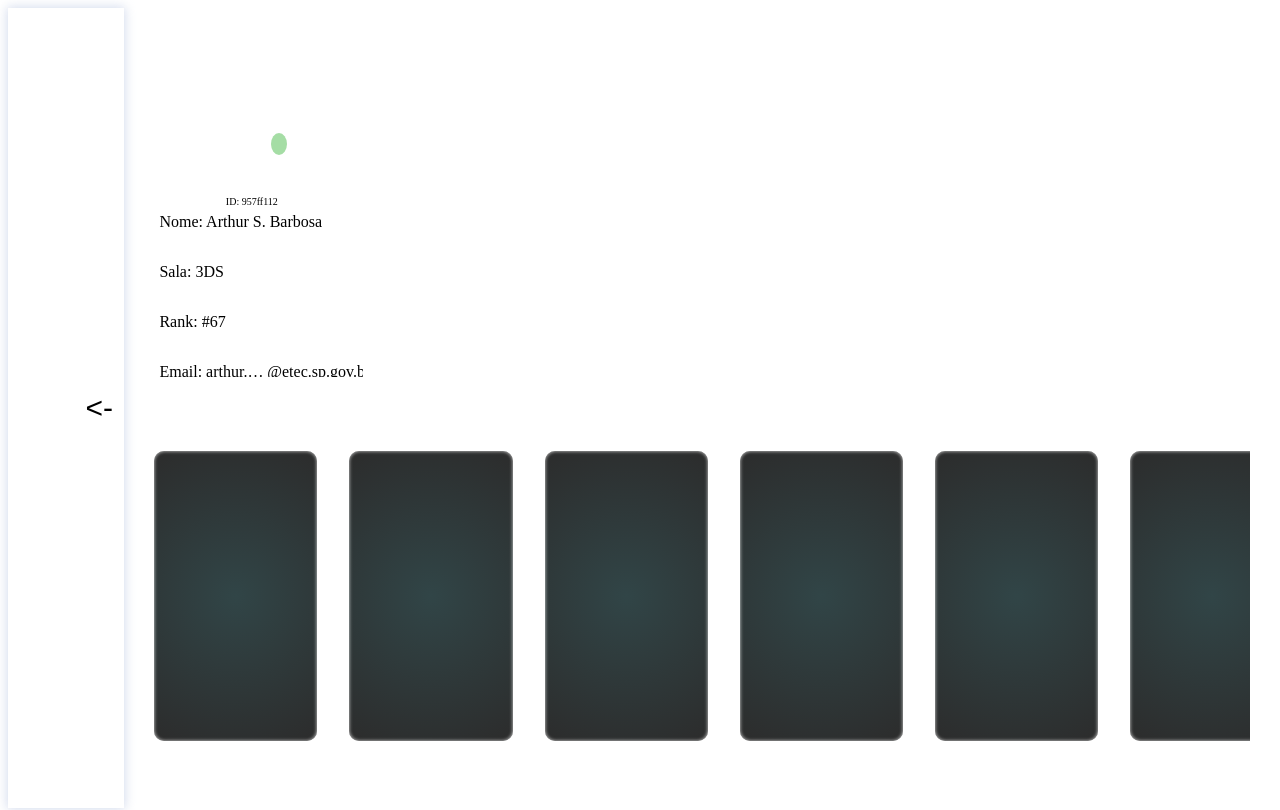
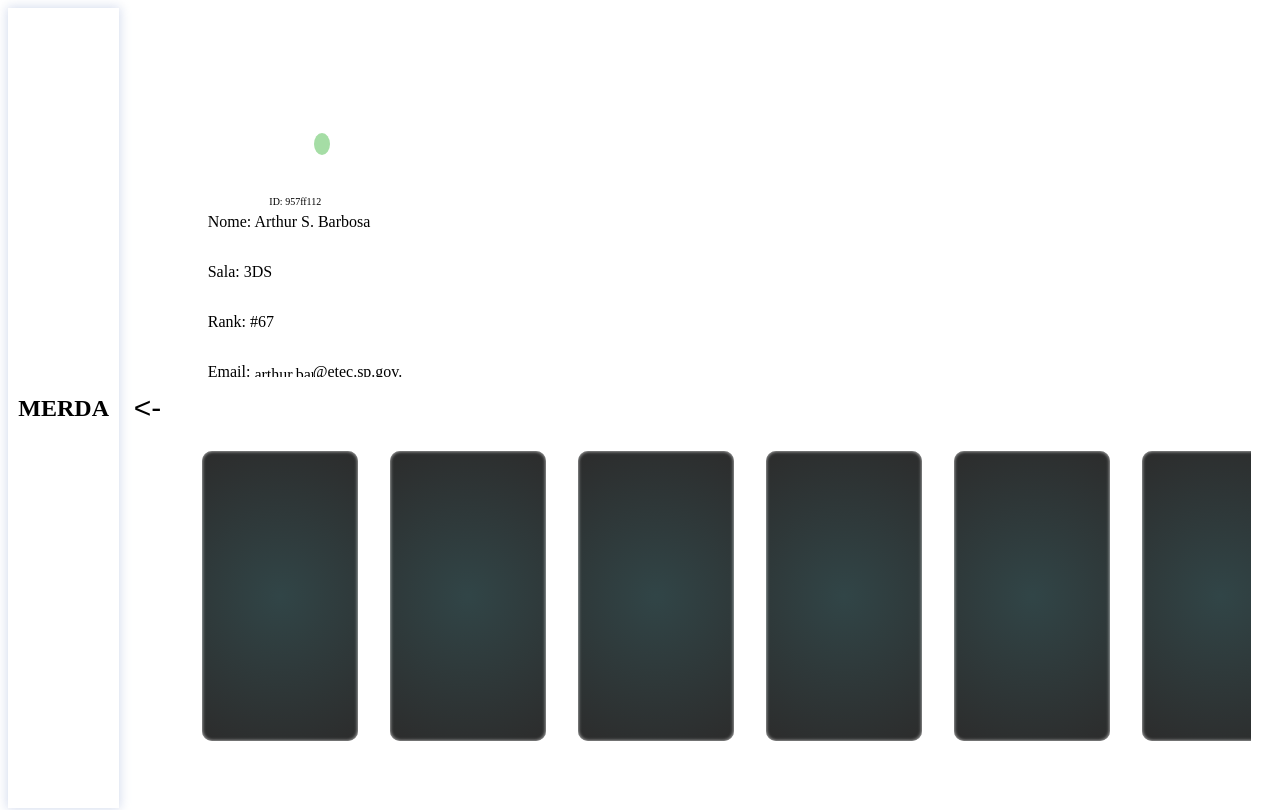
Before and after one commit to ArthurSBs/TCC-LumeProject, a Vue app: page /dashboard in a window 1280 px wide. Shown: the top 810 px of the page. Built offline with nearby package versions, Linux system fonts and the light colour scheme; the HTML template or start-up script is replaced by a standard one.

Commit message:
asyhdajsdhj

```diff
--- a/src/assets/main.scss
+++ b/src/assets/main.scss
@@ -47,7 +47,7 @@ html{
   scroll-behavior: smooth;
 }
 ::-webkit-scrollbar{
-  width: 10px;
+  width: 7px;
 }
 ::-webkit-scrollbar-track{
   background: var(--main-color);
--- a/src/components/menus/Sidebar.vue
+++ b/src/components/menus/Sidebar.vue
@@ -1,9 +1,9 @@
 <template>
     <div :class="['sidebar-menu', { collapsed: isCollapsed }]">
-        <div class="collapse-container">
-            <button class="toggle-sidebar link" @click="toggleSidebar">{{ isCollapsed ? '->' : '<-' }}</button>
-        </div>
-        <nav v-if="!isCollapsed" class="sidebar"><p></p></nav>
+        <nav v-if="!isCollapsed" :class="['sidebar', { collapsedside: isCollapsed }]"><h1>MERDA</h1></nav>
+    </div>
+    <div class="collapse-container">
+        <button class="toggle-sidebar link" @click="toggleSidebar">{{ isCollapsed ? '->' : '<-' }}</button>
     </div>
 </template>
 
@@ -38,18 +38,36 @@ const toggleSidebar = () => {
 
     box-shadow: 0px 0px 10px 1px #a6b6da7a;
 
-}
+    .sidebar{
 
-.sidebar{
-    display: flex;
-    justify-content: center;
-    align-items: center;
+        height: 100dvh;
+        width: 100%;
+
+        display: flex;
+        flex-direction: row;
+        justify-content: center;
+        align-items: center;
+
+        z-index: 1;
+
+        color: var(--text-color);
+
+        transition: width 0.5s ease, transform 0.3s ease;
+        &.collapsedside{
+            transition: width 0.5s ease, transform 0.3s ease;
+            width: 0%;
+        }
+    }
 }
 
 .collapse-container{
+    top: 0;
+
+    position: sticky;
+
     height: 100dvh;
 
-    padding-left: 40px;
+    padding-left: .2rem;
 
     display: flex;
     justify-content: right;
--- a/src/pages/Dashboard.vue
+++ b/src/pages/Dashboard.vue
@@ -103,10 +103,28 @@ onBeforeUnmount(() => {
 .text-summarize{
     display: inline-block;
     max-width: 30%;
-    overflow: hidden;
-    text-overflow: ellipsis;
+    overflow-x: auto;
     white-space: nowrap;
     vertical-align: bottom;
+
+    transform: translateY(17.5%);
+
+    &::-webkit-scrollbar{
+        height: 5px;
+    }
+    &::-webkit-scrollbar-track{
+        height: 5px;
+        background: var(--main-color);
+    }
+    &::-webkit-scrollbar-thumb{
+        background-color: var(--scroll-color-dark);
+        border-radius: 10px;
+        border: 2px solid transparent;
+
+        &:hover{
+            background-color: var(--scroll-dark-hover);
+        }
+    }
 }
 
 .layout{
```
